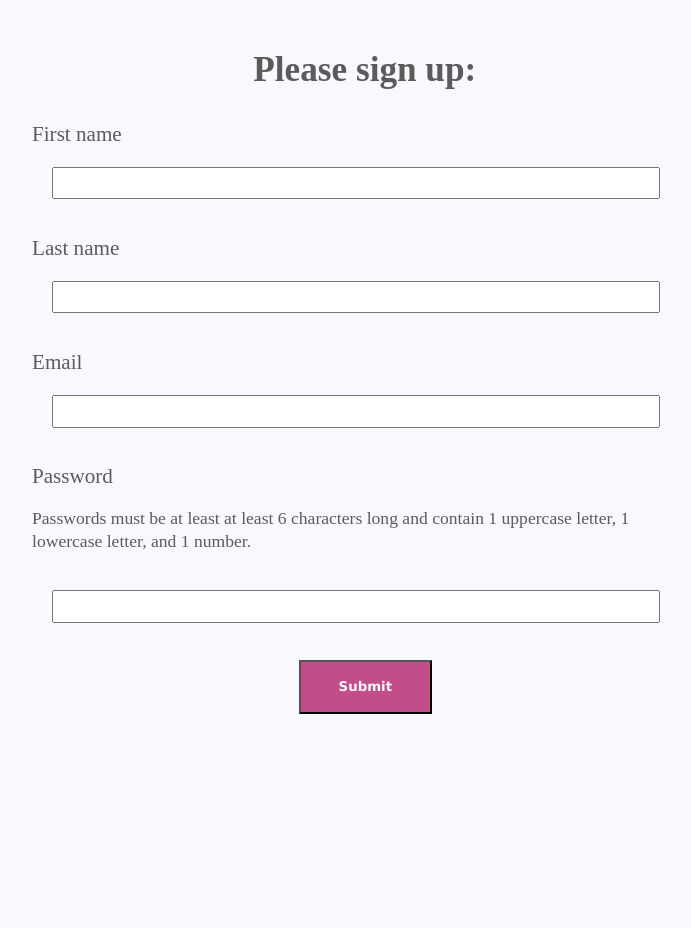
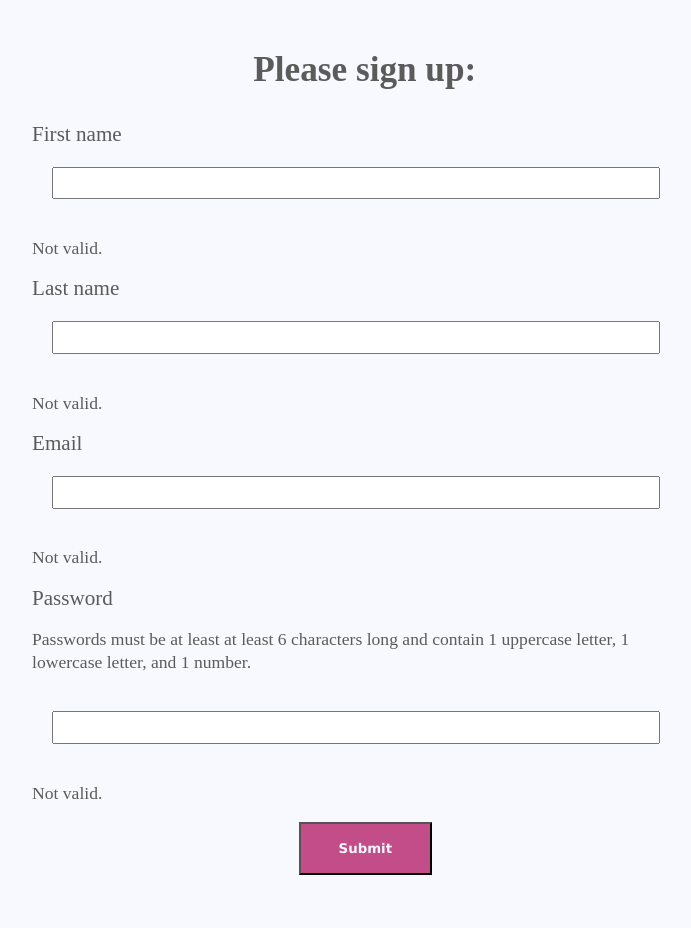
Before and after one commit to julia-ediamond/mrcoffee_project4, a Node server app: page /signup in a window 1280 px wide. Shown: the whole page, without its empty margins (328-1019 px from the left). Before the commit the page ends 714 px from the top, so only its background shows below. Run offline with Node 20, Linux system fonts and the light colour scheme; some libraries are stand-ins or nearby versions.

Commit message:
Fixes errors in signup-validation

```diff
--- a/public/js/signup-validation.js
+++ b/public/js/signup-validation.js
@@ -1,7 +1,7 @@
 document.addEventListener("DOMContentLoaded", () => {
   //DOM elements
   const signupForm = document.querySelector('.form')
-  const formSubmit = document.querySelector('.sign-up-button')
+  const formSubmit = document.querySelector('.signup-button')
   const firstName = document.querySelector('#firstname')
   const lastName = document.querySelector('#lastname')
   const email = document.querySelector('#email')
@@ -54,13 +54,13 @@
     if (email.value === '') {
         event.preventDefault()
         eAlert.innerHTML = 'Email required.'
-        lnAlert.classList.remove('hidden')
+        eAlert.classList.remove('hidden')
       } else if (/^[a-z0-9!#$%&'*+/=?^_`{|}~-]+(?:\.[a-z0-9!#$%&'*+/=?^_`{|}~-]+)*@(?:[a-z0-9](?:[a-z0-9-]*[a-z0-9])?\.)+[a-z0-9](?:[a-z0-9-]*[a-z0-9])?$/i.test(email.value) !== true) {
         event.preventDefault()
         eAlert.innerHTML = 'Please use a valid email address.'
-        lnAlert.classList.remove('hidden')
+        eAlert.classList.remove('hidden')
       } else {
-        lnAlert.classList.add('hidden')
+        eAlert.classList.add('hidden')
         user.email = email.value
       }
 
--- a/views/pages/signup.ejs
+++ b/views/pages/signup.ejs
@@ -6,6 +6,7 @@
     <meta http-equiv="X-UA-Compatible" content="IE=edge">
     <meta name="viewport" content="width=div, initial-scale=1.0">
     <title>Document</title>
+    <script src="/js/signup-validation.js"></script>
 </head>
 
 <body>
@@ -16,25 +17,25 @@
                 <li class="form-li">
                     <label class="form-label" for="firstname">First name</label>
                     <input class="form-input" type="text" id="firstname" name="firstname">
-                    <p class="alert hidden"></p>
+                    <p class="alert hidden">Not valid.</p>
                 </li>
                 <li class="form-li">
                     <label class="form-label" for="lastname">Last name</label>
                     <input class="form-input" type="text" id="lastname" name="lastname">
-                    <p class="alert hidden"></p>
+                    <p class="alert hidden">Not valid.</p>
                 </li>
 
                 <li class="form-li">
                     <label class="form-label" for="email">Email</label>
                     <input class="form-input" type="email" id="email" name="email">
-                    <p class="alert hidden"></p>
+                    <p class="alert hidden">Not valid.</p>
                 </li>
 
                 <li class="form-li">
                     <label class="form-label" for="password">Password</label>
                     <p class="description">Passwords must be at least at least 6 characters long and contain 1 uppercase letter, 1 lowercase letter, and 1 number.</p>
                     <input class="form-input" type="password" id="password" name="password">
-                    <p class="alert hidden"></p>
+                    <p class="alert hidden">Not valid.</p>
                 </li>
                 <button type="submit" class="signup-button">Submit</button>
             </ul>
```
